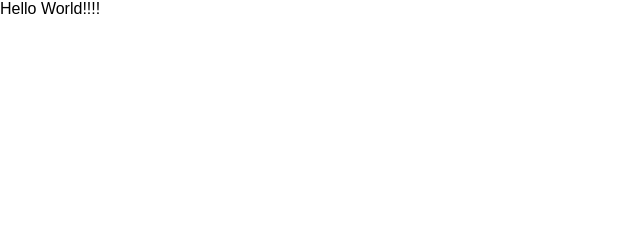
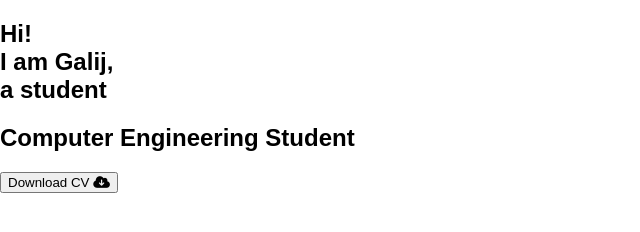
Before and after one commit to galij20/portfolio_second, a plain HTML site: page index.html in a window 1280 px wide. Shown: the whole page, without its empty margins (0-640 px from the left). Drawn offline with Linux system fonts and the light colour scheme.

Commit message:
Add hero section

```diff
--- a/index.html
+++ b/index.html
@@ -7,6 +7,7 @@
     <title>Portfolio</title>
 
     <!-- bootstrap -->
+    <link rel="stylesheet" href="https://cdnjs.cloudflare.com/ajax/libs/font-awesome/6.5.1/css/all.min.css">
     <link rel="stylesheet"
         href="https://cdn.jsdelivr.net/npm/@fortawesome/fontawesome-free@6.6.0/css/fontawesome.min.css">
 
@@ -16,9 +17,15 @@
 </head>
 
 <body>
-    <div>
-        Hello World!!!!
-    </div>
+    <section id="hero">
+        <h1 class="hero_job">
+            Hi! <br>
+            I am Galij, <br>
+            a student
+        </h1>
+        <h2 class="hero_edu">Computer Engineering Student</h2>
+        <button class="hero_button">Download CV <i class="fa fa-cloud-download"></i></button>
+    </section>
 </body>
 
 </html>
```
